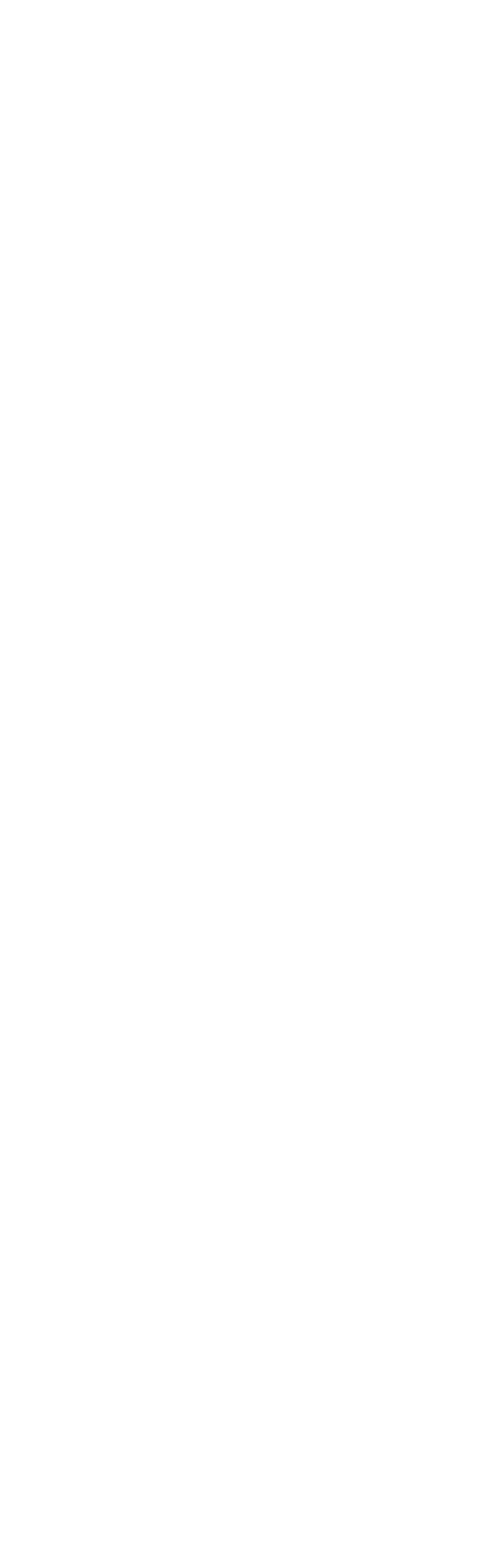
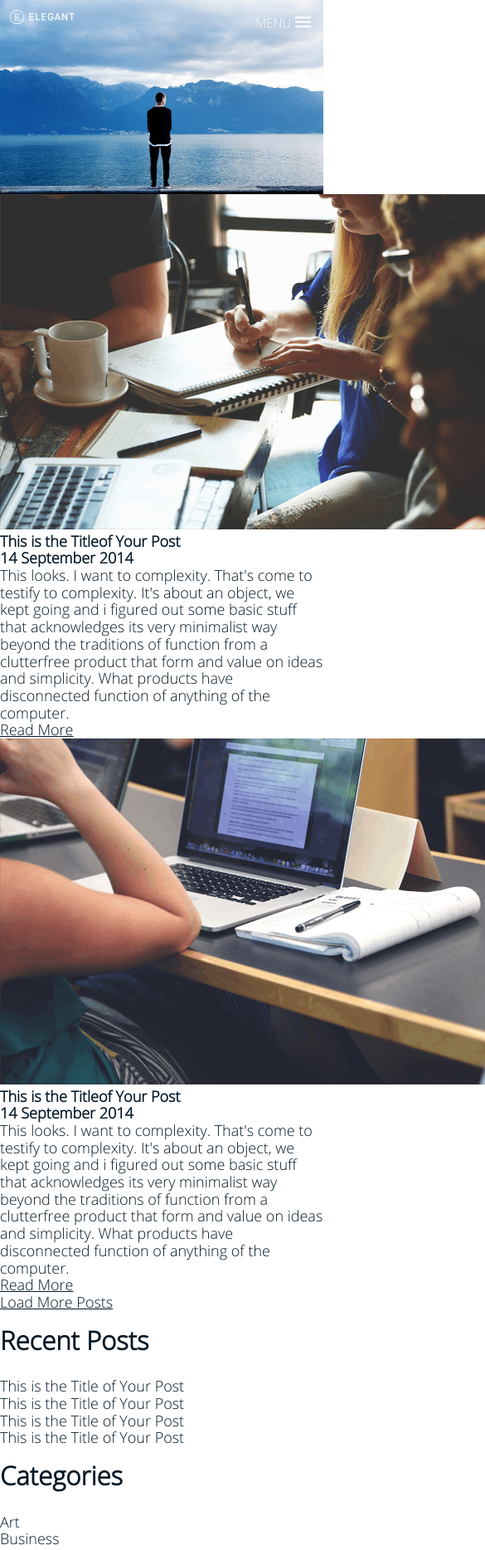
Before and after one commit to VolodymyrStefyuk/lab-web, a plain HTML site: page blog.html in a window 390 px wide. Shown: the top 1868 px of the page at 83% size, 585 px wide, since content can reach past the window. Before the commit the page ends 844 px from the top, so only its background shows below. Drawn offline with Linux system fonts and the light colour scheme.

Commit message:
Add files via upload

```diff
--- a/blog.html
+++ b/blog.html
@@ -1,7 +1,6 @@
-
-
 <!DOCTYPE html>
 <html lang="en">
+
 <head>
     <meta charset="UTF-8">
     <meta name="viewport" content="width=device-width, initial-scale=1.0">
@@ -9,7 +8,80 @@
     <link rel="stylesheet" href="css/normalize.css">
     <link rel="stylesheet" href="css/css.css">
 </head>
+
 <body>
+    <header class="headerBlog">
+        <img src="image/logo.png" alt="logo" class="logo">
+        <div class="menu">
+            <p>Menu</p>
+            <img src="image/burgerMenu.png" alt="">
+        </div>
+
+    </header>
+        <div class="allBlog">
+            <div class="leftCol">
+
+                <div class="post post1">
+                    <img src="image/post1.png" alt="">
+                    <h2>This is the Titleof Your Post</h2>
+                    <h5>14 September 2014</h5>
+                    <p>This looks. I want to complexity. That's come to testify to complexity. It's about an object, we
+                        kept going and i figured out some basic stuff that acknowledges its very minimalist way beyond
+                        the traditions of function from a clutterfree product that form and value on ideas and
+                        simplicity. What products have disconnected function of anything of the computer.</p>
+                    <a href="">Read More</a>
+                </div>
+
+
+                <div class="post post2">
+                    <img src="image/post2.png" alt="xyli">
+
+                    <h2>This is the Titleof Your Post</h2>
+                    <h5>14 September 2014</h5>
+                    <p>This looks. I want to complexity. That's come to testify to complexity. It's about an object, we
+                        kept going and i figured out some basic stuff that acknowledges its very minimalist way beyond
+                        the traditions of function from a clutterfree product that form and value on ideas and
+                        simplicity. What products have disconnected function of anything of the computer.</p>
+                    <a href="">Read More</a>
+                </div>
+
+                <a href="#" class="LoadMorePosts">Load More Posts</a>
+            </div>
+
+
+            <div class="rightCol">
+                <h3>Recent Posts</h3>
+                <div class="line"></div>
+                <p>This is the Title of Your Post</p>
+                <p>This is the Title of Your Post</p>
+                <p>This is the Title of Your Post</p>
+                <p>This is the Title of Your Post</p>
+                <h3>Categories</h3>
+                <div class="line"></div>
+                <p>Art</p>
+                <p>Business</p>
+                <p>Design</p>
+                <p>Code</p>
+                <h3>Projects
+                </h3>
+                <div class="line"></div>
+                <img src="image/AmazingWork/AmazingWork 1.png" alt="">
+                <img src="image/AmazingWork/AmazingWork 2.png" alt="">
+                <img src="image/AmazingWork/AmazingWork 3.png" alt="">
+                <img src="image/AmazingWork/AmazingWork 4.png" alt="">
+            </div>
+
+
+        </div>
+
+
+        <footer class="blogFooter">
+            <div class="container">
+                <p>© 2014 Designed and Developed by Diogo Dantas</p>
+                <p>Email: imdiogodantas@gmail.com</p>
+            </div>
+        </footer>
 
 </body>
+
 </html>
--- /dev/null
+++ b/css.css
@@ -0,0 +1,95 @@
+
+
+
+.headerBlog{
+    background: url('../image/headerBlog.png');
+    background-repeat: no-repeat;
+    background-size: 100%;
+    height: 31.25vw;
+    width: 100%;
+}
+
+.allBlog{
+    background: #F9F9F9;
+    width: 90%;
+    display: inline-block;
+    height: 100%;
+    margin-top: 5%;
+    margin-left: 5%;
+    margin-right: auto;
+}
+.rightCol{
+    margin-top: 4%;
+    width: 30%;
+    float: right;
+
+}
+.rightCol img{
+    width: 90%;
+    max-height: 300px;
+    height: 90%;
+    margin: auto;
+}
+.leftCol{
+    width: 60%;
+    float: left;
+    margin-left: 5%;
+    margin-top: 5%;
+}
+
+.post{
+    margin: auto;
+    background: #ffffff;
+}
+.post h2{
+    font-size: 24px;
+    margin-top: 1rem;
+    margin-bottom: 1rem;
+}
+.post p{
+    margin-top: 1rem;
+    width: 90%;
+}
+.post h5{
+    font-size: 15px;
+    color: #D6AE00;
+
+}
+.post img{
+    width: 92%;
+      margin-top: 4%;
+}
+.post > *{
+    margin-left: 4%;
+}
+
+.post2{
+margin-top: 4%;
+}
+.line{
+    background-color: #D6AE00;
+    width: 90%;
+    height: 4px;
+    margin-bottom: 1.2rem;
+}
+.post > a, .post ~ a{
+    border: 2px solid #021725;
+    display: inline-block;
+    font-size: 0.777777777778rem;
+    padding: 1rem 2rem;
+    text-decoration: none;
+    color: #021725;
+    font-family: 'OpenSansLight';
+    margin-top: 20px;
+    margin-bottom: 1rem;
+}
+.post ~ a{
+float: right;
+margin-right: 5%;
+margin-top: 5%;
+margin-bottom: 5%;
+}
+.blogFooter{
+margin-top: 5%;
+
+}
```
